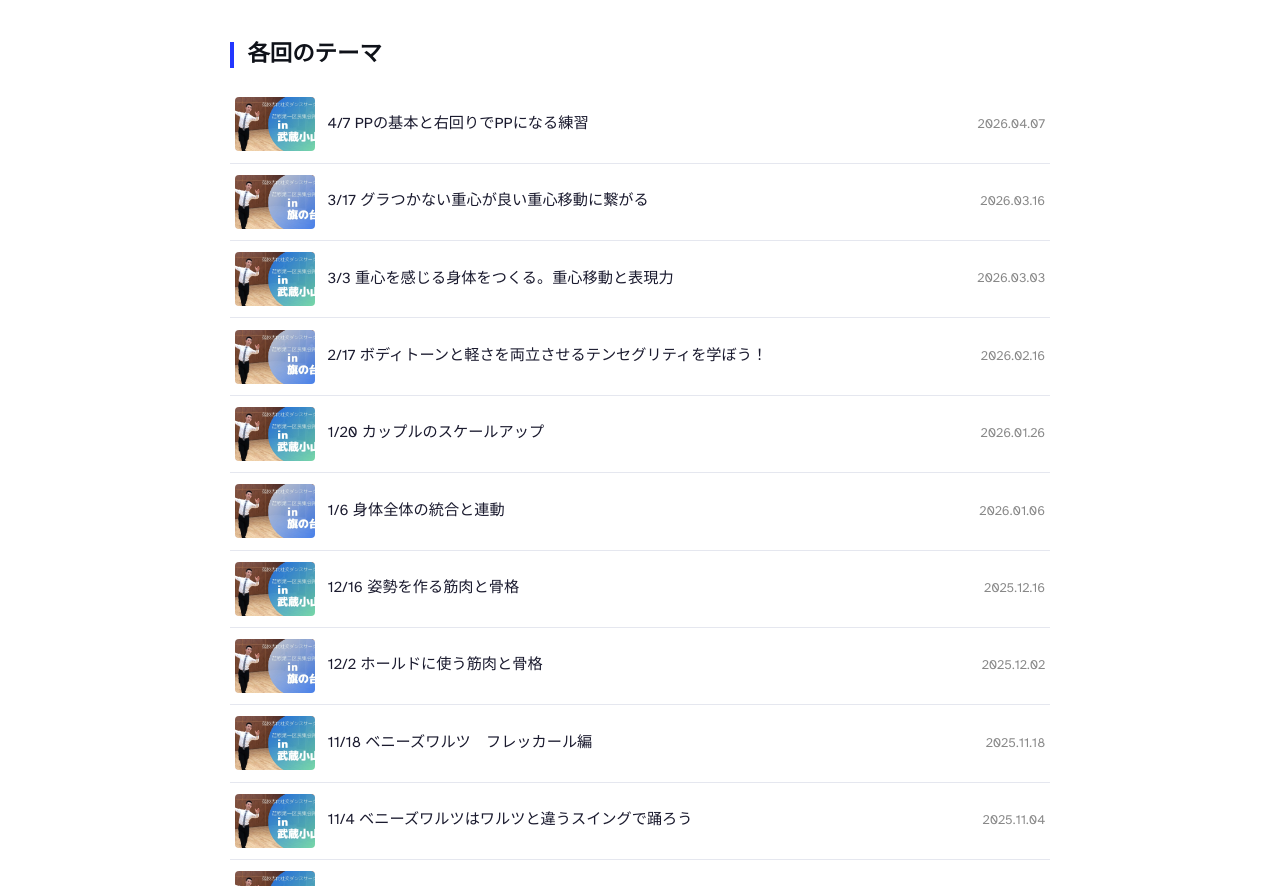
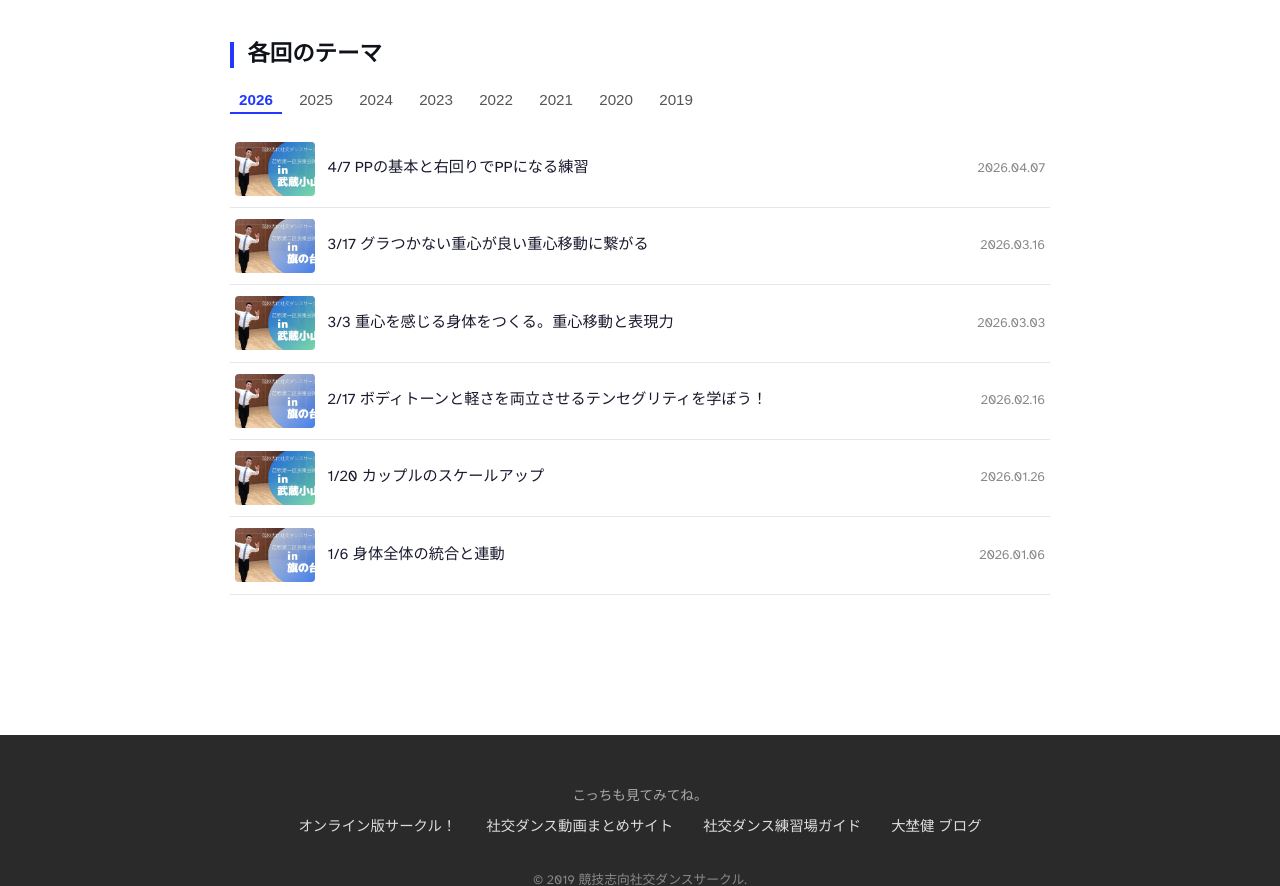
Before and after one commit to kenono-dancer/stepsite, an Astro site in the folder astro-microblog/: page / in a window 1280 px wide. Shown: the part 2105-2991 px from the top of the page. Built offline with nearby package versions, Linux system fonts and the light colour scheme; Astro itself is replaced by a stand-in of ours.

Commit message:
feat: 各回のテーマを年別フィルター表示に変更 (#6)
- 年リンクを横並びで表示、クリックで該当年のみ表示
- デフォルトは最新年を表示

https://claude.ai/code/session_01329Sx4QgEor6nh7dc566WX

Co-authored-by: Claude <noreply@anthropic.com>

```diff
--- a/astro-microblog/src/pages/index.astro
+++ b/astro-microblog/src/pages/index.astro
@@ -12,6 +12,16 @@ const posts = (await getCollection('blog')).sort(
 function fmtDate(d: Date) {
   return d.toLocaleDateString('ja-JP', { year: 'numeric', month: '2-digit', day: '2-digit' }).replace(/\//g, '.');
 }
+
+const postsByYear = posts.reduce((acc, post) => {
+  const year = post.data.pubDate.getFullYear().toString();
+  if (!acc[year]) acc[year] = [];
+  acc[year].push(post);
+  return acc;
+}, {} as Record<string, typeof posts>);
+
+const years = Object.keys(postsByYear).sort((a, b) => Number(b) - Number(a));
+const latestYear = years[0];
 ---
 
 <!doctype html>
@@ -89,8 +99,14 @@ function fmtDate(d: Date) {
         </ul>
 
         <h2 id="themes">各回のテーマ</h2>
-        <ul class="post-list">
-          {posts.map(post => (
+        <div class="year-nav">
+          {years.map(year => (
+            <button class={`year-btn${year === latestYear ? ' active' : ''}`} data-year={year}>{year}</button>
+          ))}
+        </div>
+        {years.map(year => (
+          <ul class="post-list" data-year-list={year} style={year !== latestYear ? 'display:none' : ''}>
+            {postsByYear[year].map(post => (
               <li>
                 <a href={`/blog/${post.id}/`}>
                   {post.data.image && (
@@ -107,6 +123,7 @@ function fmtDate(d: Date) {
               </li>
             ))}
           </ul>
+        ))}
 
       </article>
     </main>
@@ -212,8 +229,50 @@ function fmtDate(d: Date) {
     white-space: nowrap;
     flex-shrink: 0;
   }
+  /* 年別ナビ */
+  .year-nav {
+    display: flex;
+    gap: 0.5em;
+    flex-wrap: wrap;
+    margin-bottom: 1em;
+  }
+  .year-btn {
+    background: none;
+    border: none;
+    cursor: pointer;
+    padding: 0.3em 0.6em;
+    font-size: 0.95rem;
+    color: #555;
+    border-bottom: 2px solid transparent;
+    transition: color 0.15s, border-color 0.15s;
+  }
+  .year-btn:hover {
+    color: var(--accent);
+  }
+  .year-btn.active {
+    color: var(--accent);
+    border-bottom-color: var(--accent);
+    font-weight: 600;
+  }
+
   @media (max-width: 600px) {
     .profile-photo img { width: 130px; }
     .thumb { width: 60px; height: 40px; }
   }
 </style>
+
+<script>
+  const btns = document.querySelectorAll<HTMLButtonElement>('.year-btn');
+  const lists = document.querySelectorAll<HTMLElement>('[data-year-list]');
+
+  btns.forEach(btn => {
+    btn.addEventListener('click', () => {
+      const year = btn.dataset.year;
+      btns.forEach(b => b.classList.remove('active'));
+      btn.classList.add('active');
+      lists.forEach(list => {
+        list.style.display = list.dataset.yearList === year ? '' : 'none';
+      });
+    });
+  });
+</script>
```
Lines whose indentation alone changed are shown as unchanged.
